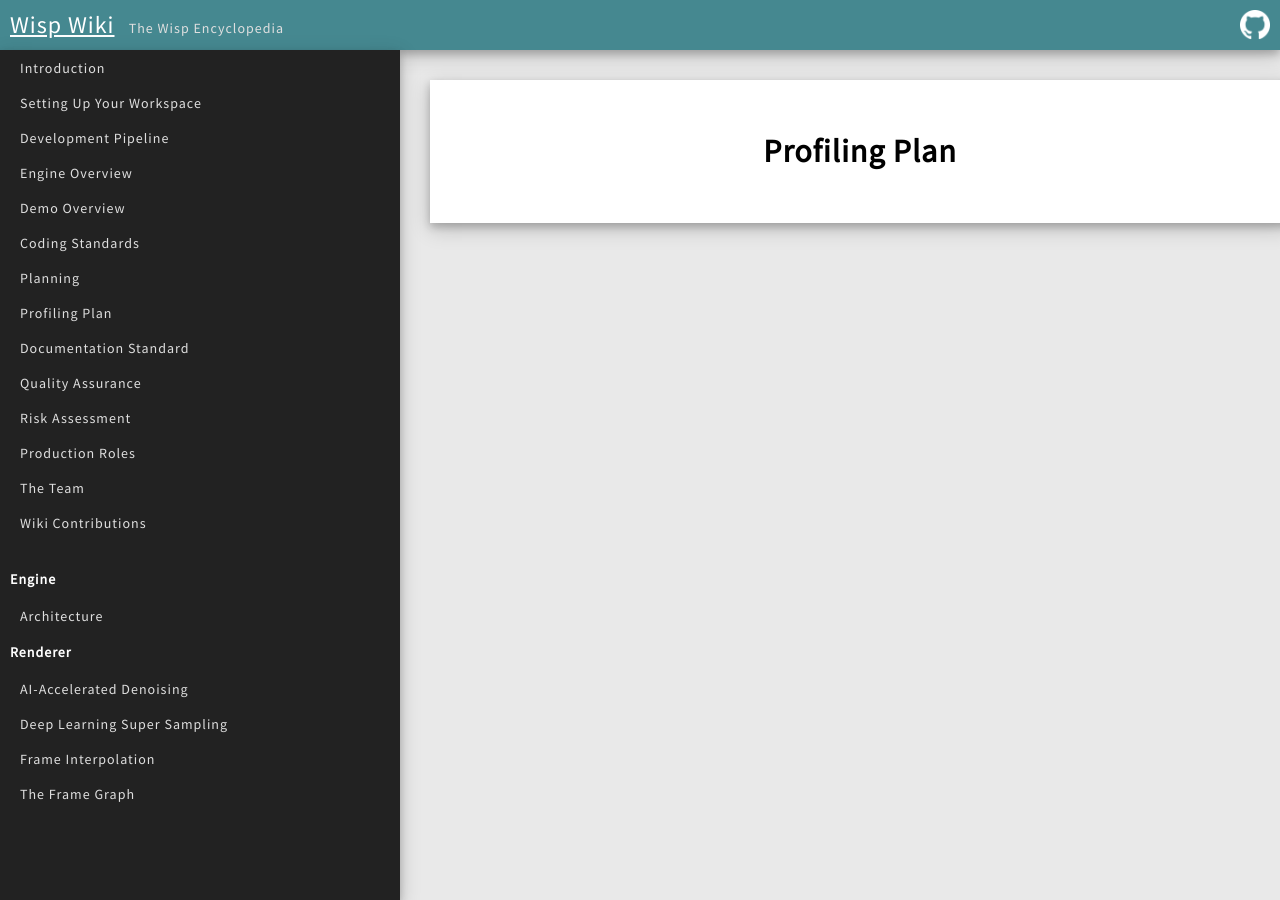
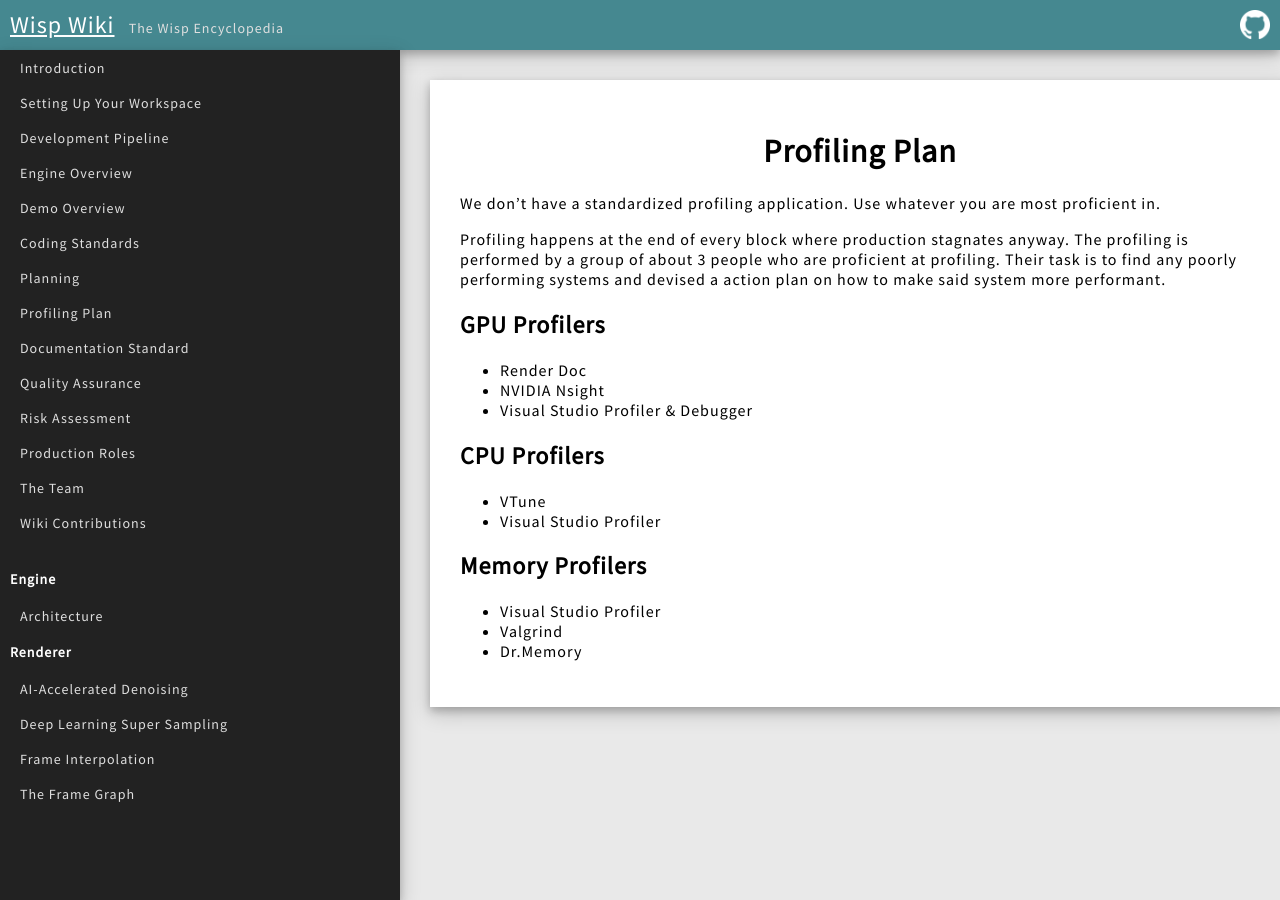
Before and after one commit to TeamWisp/TeamWisp.github.io, a Jekyll site: the page built from _common/profiling.markdown, in a window 1280 px wide. Built offline with Jekyll 4.4.1, drawn with Linux system fonts in a browser that asks for light colours; nearby versions of some CDN libraries.

Commit message:
added profiling and updated the index

```diff
--- a/_common/profiling.markdown
+++ b/_common/profiling.markdown
@@ -4,3 +4,24 @@ title:  "Profiling Plan"
 permalink: /profiling/
 weight: 50
 ---
+
+We don't have a standardized profiling application. Use whatever you are most proficient in.
+
+Profiling happens at the end of every block where production stagnates anyway. The profiling is performed by a group of about 3 people who are proficient at profiling. Their task is to find any poorly performing systems and devised a action plan on how to make said system more performant.
+
+## GPU Profilers
+
+* Render Doc
+* NVIDIA Nsight
+* Visual Studio Profiler & Debugger
+
+## CPU Profilers
+
+* VTune
+* Visual Studio Profiler
+
+## Memory Profilers
+
+* Visual Studio Profiler
+* Valgrind
+* Dr.Memory
```
Also changed, not shown: index.md (+6 -1 lines).
